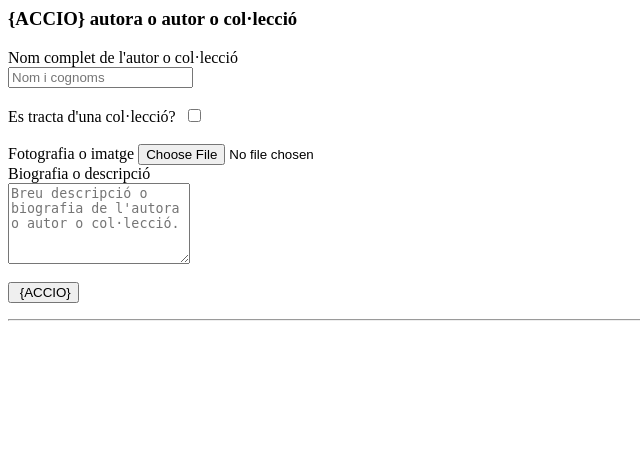
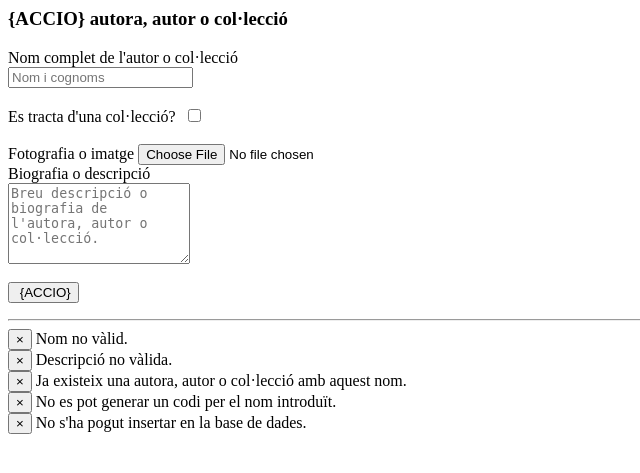
Before and after one commit to cosmogat/llibres, a PHP site: page /html/modautors.html in a window 1280 px wide. Shown: the top 473 px of the page, without its empty margins (0-640 px from the left). Run offline with PHP 8.4, Linux system fonts and the light colour scheme.

Commit message:
we can add authors (without image)

```diff
--- a/html/modautors.html
+++ b/html/modautors.html
@@ -2,7 +2,7 @@
 <div class="container">
   <div class="col-md-3"></div>
   <div class="col-md-6">
-    <h3>{ACCIO} autora o autor o col·lecció</h3>
+    <h3>{ACCIO} autora, autor o col·lecció</h3>
     <form enctype="multipart/form-data" action="{ACTION}" method="post">
       <label for="num_cat">Nom complet de l'autor o col·lecció</label>
       <div class="input-group">
@@ -11,18 +11,18 @@
       </div>
       <br />
 
-      <label for="col">Es tracta d'una col·lecció? &nbsp;<input type="checkbox" value=""></label><br />
+      <label for="col">Es tracta d'una col·lecció? &nbsp;<input name="col" type="checkbox" value=""></label><br />
       <br />
 
       <div class="form-group">
 	<label for="imatge">Fotografia o imatge</label>
-	<input name="foto" type="file" class="form-control-file" id="imatge">
+	<input name="foto" type="file" class="form-control-file" id="imatge" accept="image/*">
       </div>
 
       <label for="bio">Biografia o descripció</label>
       <div class="input-group">
 	<span class="input-group-addon" id="basic-addon3"><span class="glyphicon glyphicon-tag" aria-hidden="true"></span></span>
-	<textarea name="desc" class="form-control" rows="5" id="comment" placeholder="Breu descripció o biografia de l'autora o autor o col·lecció."></textarea>
+	<textarea name="desc" class="form-control" rows="5" id="comment" placeholder="Breu descripció o biografia de l'autora, autor o col·lecció."></textarea>
       </div>
       <br />
 
@@ -44,3 +44,43 @@
   </div>
 </div>
 <!-- FIN form_afegir -->
+<!-- INI ale_1 -->
+<div class="container">
+  <div class="alert alert-danger alert-dismissible" role="alert">
+    <button type="button" class="close" data-dismiss="alert" aria-label="Close"><span aria-hidden="true">×</span></button>
+    Nom no vàlid.
+  </div>
+</div>
+<!-- FIN ale_1 -->
+<!-- INI ale_2 -->
+<div class="container">
+  <div class="alert alert-danger alert-dismissible" role="alert">
+    <button type="button" class="close" data-dismiss="alert" aria-label="Close"><span aria-hidden="true">×</span></button>
+    Descripció no vàlida.
+  </div>
+</div>
+<!-- FIN ale_2 -->
+<!-- INI ale_3 -->
+<div class="container">
+  <div class="alert alert-danger alert-dismissible" role="alert">
+    <button type="button" class="close" data-dismiss="alert" aria-label="Close"><span aria-hidden="true">×</span></button>
+    Ja existeix una autora, autor o col·lecció amb aquest nom.
+  </div>
+</div>
+<!-- FIN ale_3 -->
+<!-- INI ale_4 -->
+<div class="container">
+  <div class="alert alert-danger alert-dismissible" role="alert">
+    <button type="button" class="close" data-dismiss="alert" aria-label="Close"><span aria-hidden="true">×</span></button>
+    No es pot generar un codi per el nom introduït.
+  </div>
+</div>
+<!-- FIN ale_4 -->
+<!-- INI ale_5 -->
+<div class="container">
+  <div class="alert alert-danger alert-dismissible" role="alert">
+    <button type="button" class="close" data-dismiss="alert" aria-label="Close"><span aria-hidden="true">×</span></button>
+    No s'ha pogut insertar en la base de dades.
+  </div>
+</div>
+<!-- FIN ale_5 -->
```
Also changed, not shown: inc/con.obj.php (+18 -0 lines), llocs/modautors.php (+88 -3 lines).
